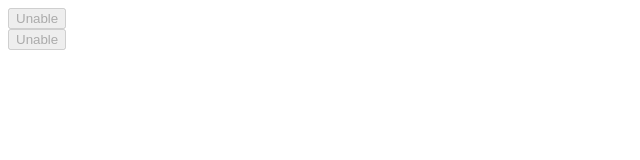
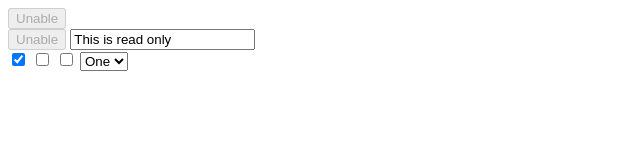
Before and after one commit to persadewh/learn-angularjs, a plain HTML site: page direvtive/innerdirective.html in a window 1280 px wide. Shown: the whole page, without its empty margins (0-640 px from the left). Drawn offline with Linux system fonts and the light colour scheme.

Commit message:
inner directive

```diff
--- a/direvtive/innerdirective.html
+++ b/direvtive/innerdirective.html
@@ -11,7 +11,7 @@
             ng-src
             ng-disabled     true or false
             ng-checked
-            ng-readonly
+            ng-readonly     true or false
             ng-selected
             ng-class
             ng-style
@@ -20,10 +20,22 @@
         <button ng-disabled="true">Unable</button><br>
         <button ng-disabled="isDisabled">Unable</button>
 
+        <input type="text" ng-readonly="true" ng-model="testReadOnly"/>
+        <br>
+        <input type="checkbox" ng-checked="true"/>
+        <input type="checkbox" ng-checked="false"/>
+
+        <input type="checkbox" ng-model="isSelected"/>
+        <select>
+            <option>One</option>
+            <option ng-selected = "isSelected">Two</option>
+        </select>
+
         <script>
             var app = angular.module('myApp', []);
             app.run(function($rootScope, $timeout){
                 $rootScope.isDisabled = false;
+                $rootScope.testReadOnly = 'This is read only';
                 var update = function(){
                     if($rootScope.isDisabled == true)
                         $rootScope.isDisabled = false;
```
